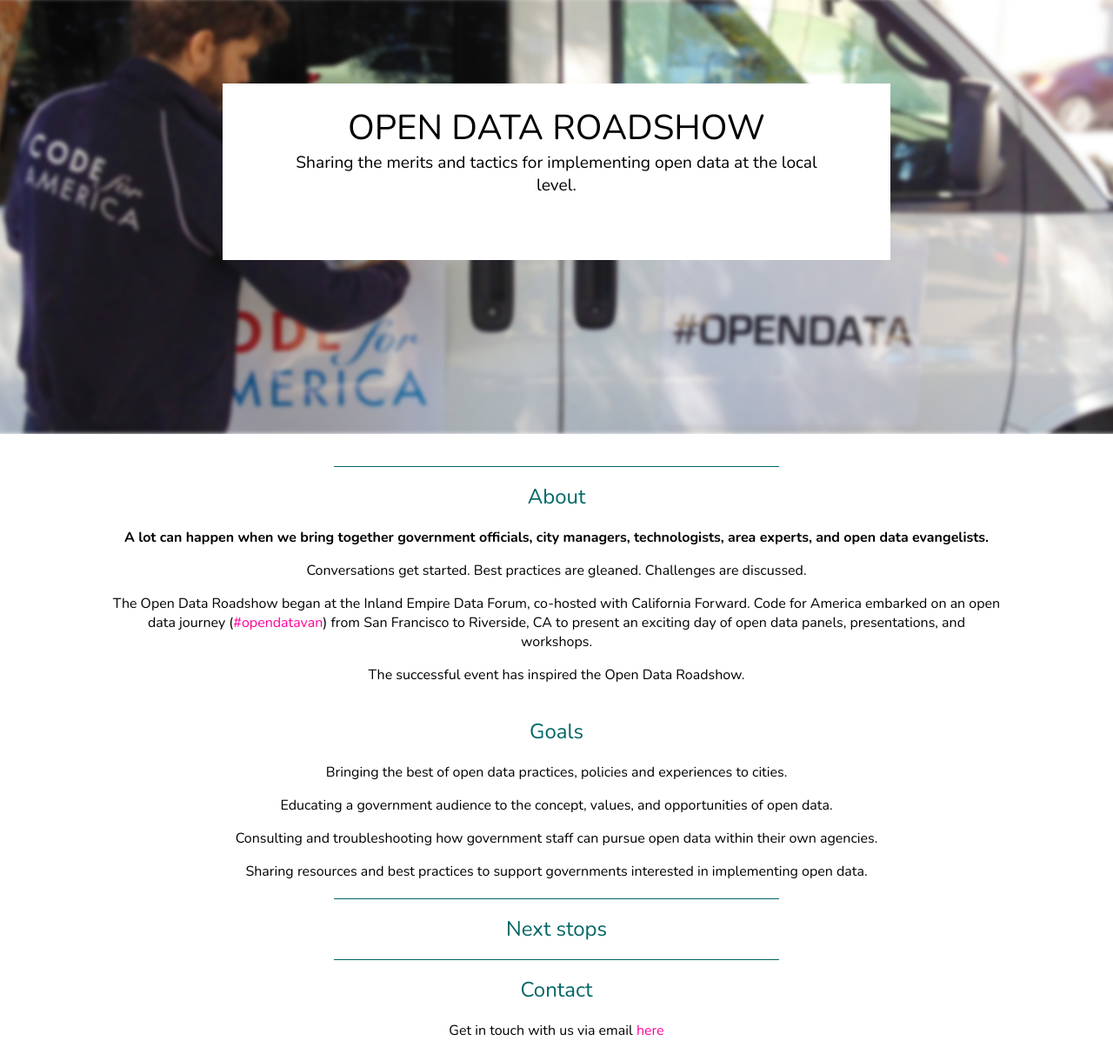
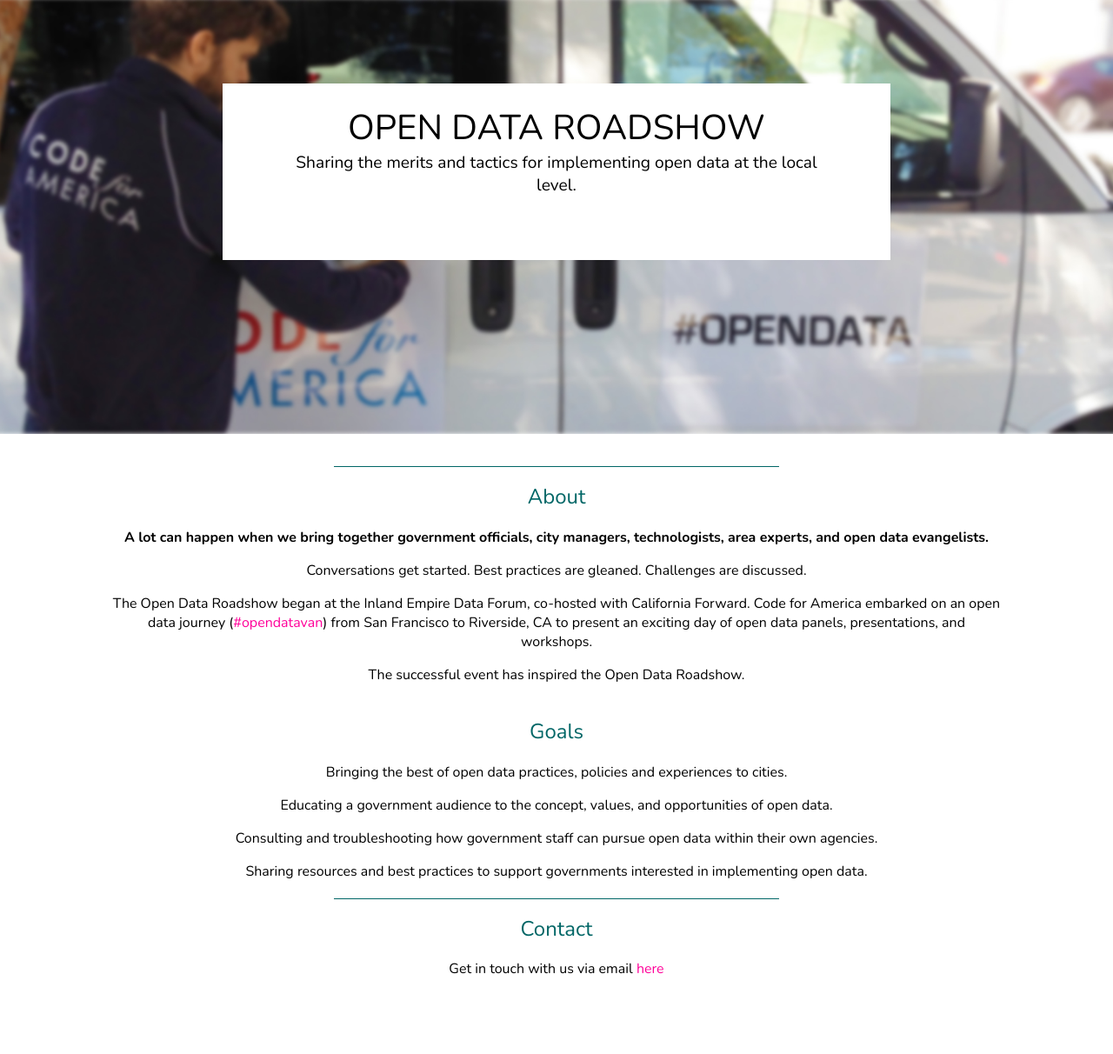
Before and after one commit to opendataroadshow/opendataroadshow.github.io, a Jekyll site: the page built from index.html, in a window 1280 px wide. Shown: the whole page at 87% size. Built offline with Jekyll 4.4.1, drawn with Linux system fonts in a browser that asks for light colours; Markdown is read by kramdown in place of the engine named in the settings; after the commit the page ends 1141 px from its top, so only the background shows below that.

Commit message:
removed Mesa

```diff
--- a/index.html
+++ b/index.html
@@ -31,20 +31,7 @@
     <li>Sharing resources and  best practices to support governments interested in implementing open data.</li>
   </ul>
 </section>
-<section>
-  <h2>Next stops</h2>
-  <ul class="stops">
-    {% for post in posts %}
-    <li>
-      <a name="stop-{{ post.city }}"></a>
-      <h3>{{ post.city }}</h3>
-      <datetime>{{ post.date | date: "%A, %B %-d, %Y" }}</datetime>
-      <p>{{ post.venue }}</p>
-      <a href="{{ post.registration_url }}">Register now</a>
-    </li>
-    {% endfor %}
-  </ul>
-</section>
+
 <section>
   <h2>Contact</h2>
   <p>Get in touch with us via email <a href="mailto:wendyfong+opendata@codeforamerica.org">here</a></p>
```
